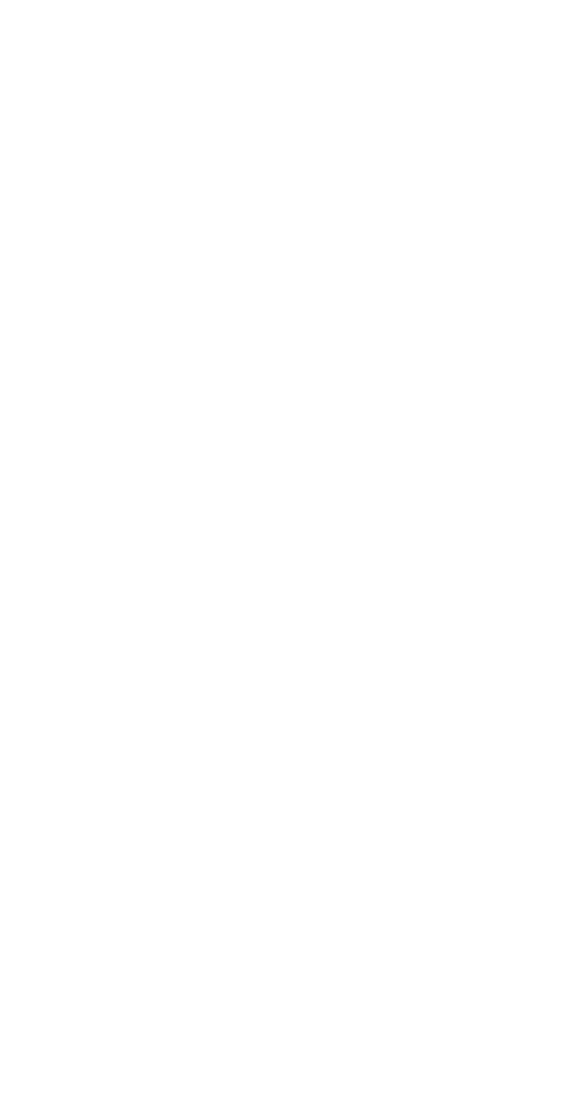
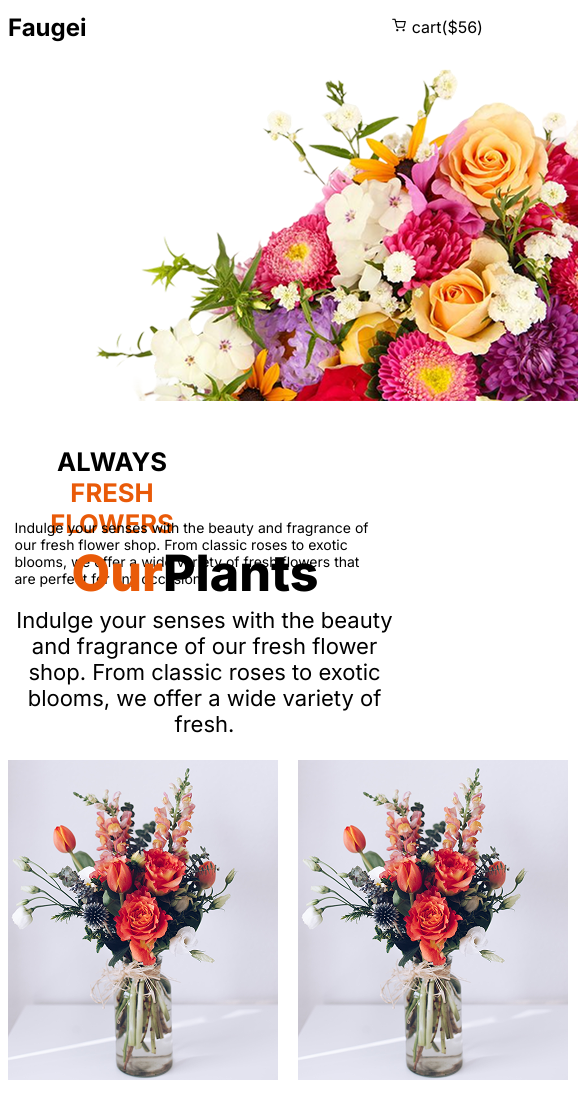
Before and after one commit to Ha-Mim123/flower-market-A02, a plain HTML site: page index.html in a window 390 px wide. Shown: the top 1100 px of the page, 578 px wide, since content can reach past the window. Before the commit the page ends 844 px from the top, so only its background shows below. Drawn offline with Linux system fonts and the light colour scheme.

Commit message:
implement navber and plant section

```diff
--- a/index.html
+++ b/index.html
@@ -4,19 +4,100 @@
     <meta charset="UTF-8">
     <meta name="viewport" content="width=device-width, initial-scale=1.0">
     <title>Flower market</title>
+    <link rel="stylesheet" href="style/style.css">
+    <link rel="preconnect" href="https://fonts.googleapis.com">
+    <link rel="preconnect" href="https://fonts.gstatic.com" crossorigin>
+    <link href="https://fonts.googleapis.com/css2?family=Inter:ital,opsz,wght@0,14..32,100..900;1,14..32,100..900&display=swap" rel="stylesheet">
 </head>
-<body>
+<body class="inter-normal">
     <header>
-        <nav>
-
+        <nav class="navbar display-flex">
+            <div class="logo-name">
+                <!-- <img class="logo-image" src="assets/logo.png" alt=""> -->
+                 <h1>Faugei</h1>
+            </div>
+            <div>
+                <ul class="nav-links display-flex">
+                <li class="nav-item"><a class="nav-link clrB navs" href="">Home</a></li>
+                <li class="nav-item"><a class="nav-link clr2 navs" href="">Shop</a></li>
+                <li class="nav-item"><a class="nav-link clr2 navs" href="">About us</a></li>
+                <li class="nav-item"><a class="nav-link clr3" href=""><img class="shopping-cart clr3" src="assets/shopping-cart (1).png" alt="">cart($56)</a></li>
+            </ul>
+            </div>
         </nav>
-        <section class="banner">
-
+        <section class="banner display-flex">
+            <div class="banner-b">
+                <h2 class="banner-title"><span class="clr3" >ALWAYS </span> <span class="clr4"> FRESH<br>FLOWERS</span></h2>
+                <p class="banner-description">Indulge your senses with the beauty and fragrance of our fresh flower shop. From classic roses to exotic blooms, we offer a wide variety of fresh flowers that are perfect for any occasion. </p>
+            </div>
+            <div class="banner-img">
+                <img src="assets/hero-flower.png" alt="">
+            </div>
         </section>
 
     </header>
     <main>
+        <!-- our plants -->
+        <section class="our-plants">
+           <div class="plants">
+                <h3 class="plant-title"><span class="clr4">Our </span><span class="clr3">Plants</span></h3>
+                <p class="plant-description">Indulge your senses with the beauty and fragrance of our fresh flower shop. From classic roses to exotic blooms, we offer a wide variety of fresh.</p>
+           </div>
+           <div class="flower">
+            <div class="flower-image">
+            <img src="assets/sample-flower-image.png" alt="">
+            <p class="image-name">Lily Blossom</p>
+            <p class="image-price">20 USD</p>
+            <button  class="cart btn-primary">ADD TO CART</button>
+           </div>
+           <div class="flower-image">
+            <img src="assets/sample-flower-image.png" alt="">
+            <p class="image-name">Lily Blossom</p>
+            <p class="image-price">20 USD</p>
+            <button class="cart btn-primary">ADD TO CART</button>
+           </div>
+           <div class="flower-image">
+            <img src="assets/sample-flower-image.png" alt="">
+            <p class="image-name">Lily Blossom</p>
+            <p class="image-price">20 USD</p>
+            <button class="cart btn-primary">ADD TO CART</button>
+           </div>
+           <div class="flower-image">
+            <img src="assets/sample-flower-image.png" alt="">
+            <p class="image-name">Lily Blossom</p>
+            <p class="image-price">20 USD</p>
+            <button class="cart btn-primary">ADD TO CART</button>
+           </div>
+           <div class="flower-image">
+            <img src="assets/sample-flower-image.png" alt="">
+            <p class="image-name">Lily Blossom</p>
+            <p class="image-price">20 USD</p>
+            <button class="cart btn-primary">ADD TO CART</button>
+           </div>
+           <div class="flower-image">
+            <img src="assets/sample-flower-image.png" alt="">
+            <p class="image-name">Lily Blossom</p>
+            <p class="image-price">20 USD</p>
+            <button class="cart btn-primary">ADD TO CART</button>
+           </div>
+           <div class="flower-image">
+            <img src="assets/sample-flower-image.png" alt="">
+            <p class="image-name">Lily Blossom</p>
+            <p class="image-price">20 USD</p>
+            <button class="cart btn-primary">ADD TO CART</button>
+           </div>
+           <div class="flower-image">
+            <img src="assets/sample-flower-image.png" alt="">
+            <p class="image-name">Lily Blossom</p>
+            <p class="image-price">20 USD</p>
+            <button class="cart btn-primary">ADD TO CART</button>
+           </div>
+           </div>
+        </section>
+        <!-- flower and plant section -->
+        <section>
 
+        </section>
     </main>
     <footer>
 
--- /dev/null
+++ b/style/style.css
@@ -0,0 +1,203 @@
+
+.inter-normal {
+  font-family: "Inter", sans-serif;
+  font-optical-sizing: auto;
+  font-weight: 400;
+  font-style: normal;
+}
+
+
+
+
+/* shared styles */
+.display-flex{
+    display: flex;
+}
+.clrB{
+    color: #252432;
+}
+.clr2{
+    color:#8987A1;
+}
+.clr3{
+    color: #000000;
+}
+.clr4{
+    color: #E95A08;
+}
+.btn-primary{
+    color: white;
+    background-color: #E95A08;
+    width: 270px;
+    height: 50px;
+    border: none;
+}
+
+/* nav related styles */
+.navbar{
+    justify-content: space-between;
+    align-items: center;
+    max-width: 1140px;
+    /* height: 71px; */
+    /* margin: 0px 150px;
+    margin-top: 30px; */
+    margin: 0 auto;
+
+}
+/* .logo-name{
+   height: 82px;
+   width: 135px;
+} */
+.shopping-cart{
+    margin-right: 5px;
+}
+.nav-item{
+    list-style: none;
+    margin-right: 30px;
+}
+.nav-link{
+    text-decoration: none;
+}
+.banner{
+    max-width: 1140px;
+    /* height: 461px;
+    margin: 0px 150px;
+    margin-top: 120px; */
+
+    margin: 0 auto;
+}
+.banner-title{
+    font-size: 4.07rem;
+    font-weight: bold;
+    color: rgba(0, 0, 0, 0.5);
+}
+.banner-description{
+    font-size: 1.375rem;
+    font-weight:400 ;
+    width: 570px;
+    height: 108px;
+}
+main > section{
+    margin-top: 130px;
+}
+.plants{
+    max-width: 1140px;
+    /* height: 138px; */
+    /* gap: 16px; */
+    text-align: center;
+    justify-content: center;
+    align-items: center;
+}
+.plant-title{
+    font-size: 3.125rem;
+    font-weight: 800;
+}
+.plant-description{
+    font-size: 1.375rem;
+    font-weight: 400;
+    /* margin-bottom: 49px; */
+    width: 888px;
+    height: 54px;
+
+}
+.our-plants{
+    max-width: 1140px;
+    margin: 0 auto;
+}
+.flower{
+    display: grid;
+    grid-template-columns: repeat(4, 1fr);
+    gap: 20px;
+}
+.flower-image{
+    width: 270px;
+    height: 485px;
+    text-align: center;
+}
+.image-name{
+   font-size: 1.375rem;
+   font-weight: 500;
+}
+.image-price{
+    font-size: 1.375rem;
+    font-weight: bold;
+}
+
+@media screen and (max-width:576px) {
+    .navbar{
+
+        width: 135%;
+        height: 38px;
+        gap: auto;
+    }
+    .nav-links{
+        margin-right: 0px;
+        margin-left: 0px;
+    }
+    .navs{
+        display: none;
+    }
+    .banner{
+        flex-direction: column-reverse;
+        justify-content: center;
+        margin: 0 auto;
+    }.banner-b{
+       width: 361px;
+        height: 147px;
+        margin-left: 100px;
+        margin-bottom: 20px;
+        margin: 0 auto;
+    }
+    .banner-title{
+        text-align: center;
+        justify-content: center;
+        align-items: center;
+        height: 33px;
+        width: 195px;
+        margin-top: 100px;
+        margin-bottom: 40px;
+        font-size: 1.6rem;
+    }
+    .banner-description{
+        width: 360px;
+        height: 68px;
+        font-size: 0.875rem;
+    }
+    .banner-img{
+        width: 50%;
+        height: 300px;
+        /* margin: 20px px; */
+    }
+    .our-plants{
+        flex-direction: column;
+        justify-content: center;
+        text-align: center;
+        align-items: center;
+
+    }
+    .flower{
+        display: grid;
+        grid-template-columns: repeat(2, 1fr);
+        margin-top: 30px;
+
+    }
+    .plants{
+        margin-top: 0px;
+    }
+    .plant-title{
+        margin-bottom: 10px;
+        text-align: center;
+        justify-content: center;
+        align-items: center;
+        display: flex;
+    }
+    .plant-description{
+        height: 117px;
+        width: 393px;
+        margin: 0 auto;
+        text-align: center;
+        justify-content: center;
+        align-items: center;
+        display: flex;
+    }
+    }
```
Also changed, not shown: assets/deal-ana.png (added), assets/deal-bloom.png (added), assets/deal-zabo.png (added), assets/flower-store.png (added), assets/hero-flower.png (added), assets/icon-facebook.png (added), assets/icon-linkedin.png (added), assets/icon-twitter.png (added), assets/icon-youtube.png (added), assets/logo.png (added), assets/news-letter-bg.png (added), assets/sample-flower-image.png (added), assets/shopping-cart (1).png (added), assets/trusted-badge.png (added).
